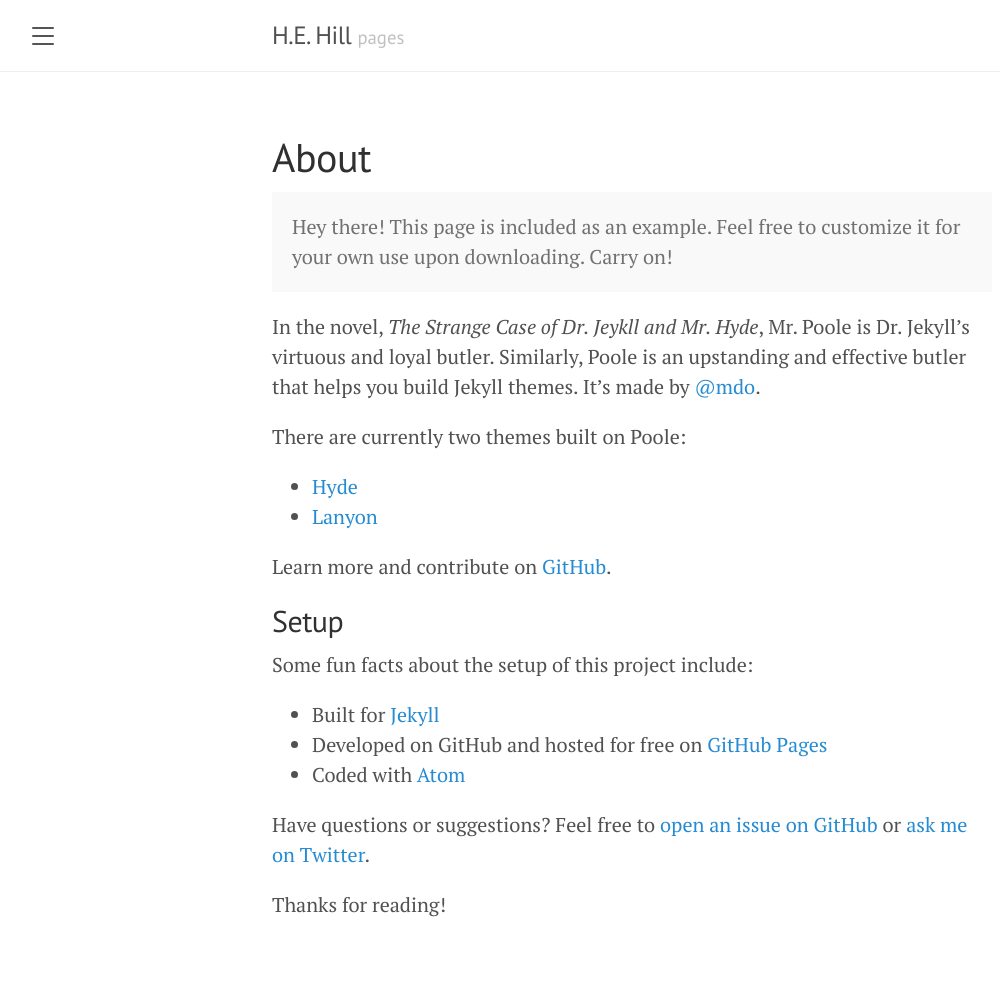
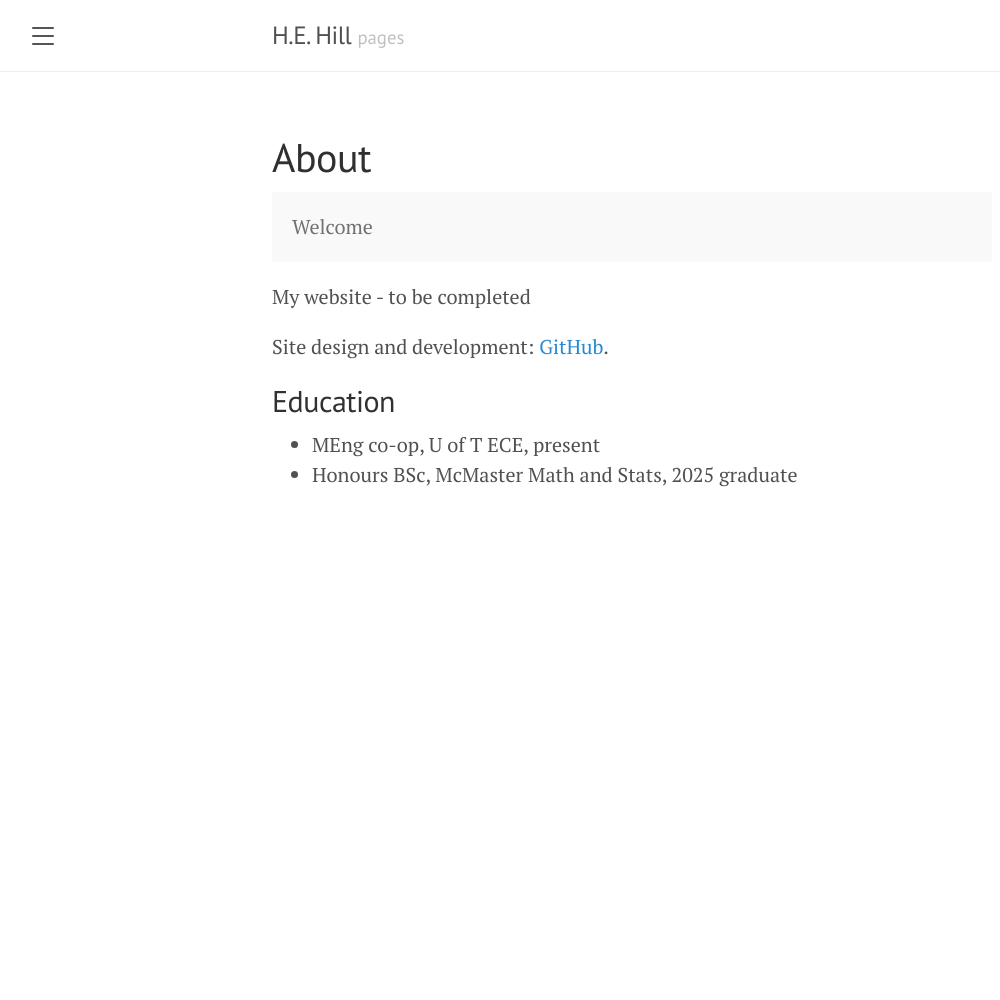
Before and after one commit to hidekihill/hidekihill.github.io, a Jekyll site: the page built from about.md, in a window 1280 px wide. Shown: the whole page, without its empty margins (8-1008 px from the left). Built offline with Jekyll 4.4.1, drawn with Linux system fonts in a browser that asks for light colours; after the commit the page ends 900 px from its top, so only the background shows below that.

Commit message:
Update about.md

```diff
--- a/about.md
+++ b/about.md
@@ -4,26 +4,13 @@ title: About
 ---
 
 <p class="message">
-  Hey there! This page is included as an example. Feel free to customize it for your own use upon downloading. Carry on!
+  Welcome
 </p>
 
-In the novel, *The Strange Case of Dr. Jeykll and Mr. Hyde*, Mr. Poole is Dr. Jekyll's virtuous and loyal butler. Similarly, Poole is an upstanding and effective butler that helps you build Jekyll themes. It's made by [@mdo](https://twitter.com/mdo).
+My website - to be completed
 
-There are currently two themes built on Poole:
+Site design and development: [GitHub](https://github.com/poole).
 
-* [Hyde](http://hyde.getpoole.com)
-* [Lanyon](http://lanyon.getpoole.com)
-
-Learn more and contribute on [GitHub](https://github.com/poole).
-
-## Setup
-
-Some fun facts about the setup of this project include:
-
-* Built for [Jekyll](https://jekyllrb.com)
-* Developed on GitHub and hosted for free on [GitHub Pages](https://pages.github.com)
-* Coded with [Atom](https://atom.io)
-
-Have questions or suggestions? Feel free to [open an issue on GitHub](https://github.com/poole/issues/new) or [ask me on Twitter](https://twitter.com/mdo).
-
-Thanks for reading!
+## Education
+* MEng co-op, U of T ECE, present
+* Honours BSc, McMaster Math and Stats, 2025 graduate
```
